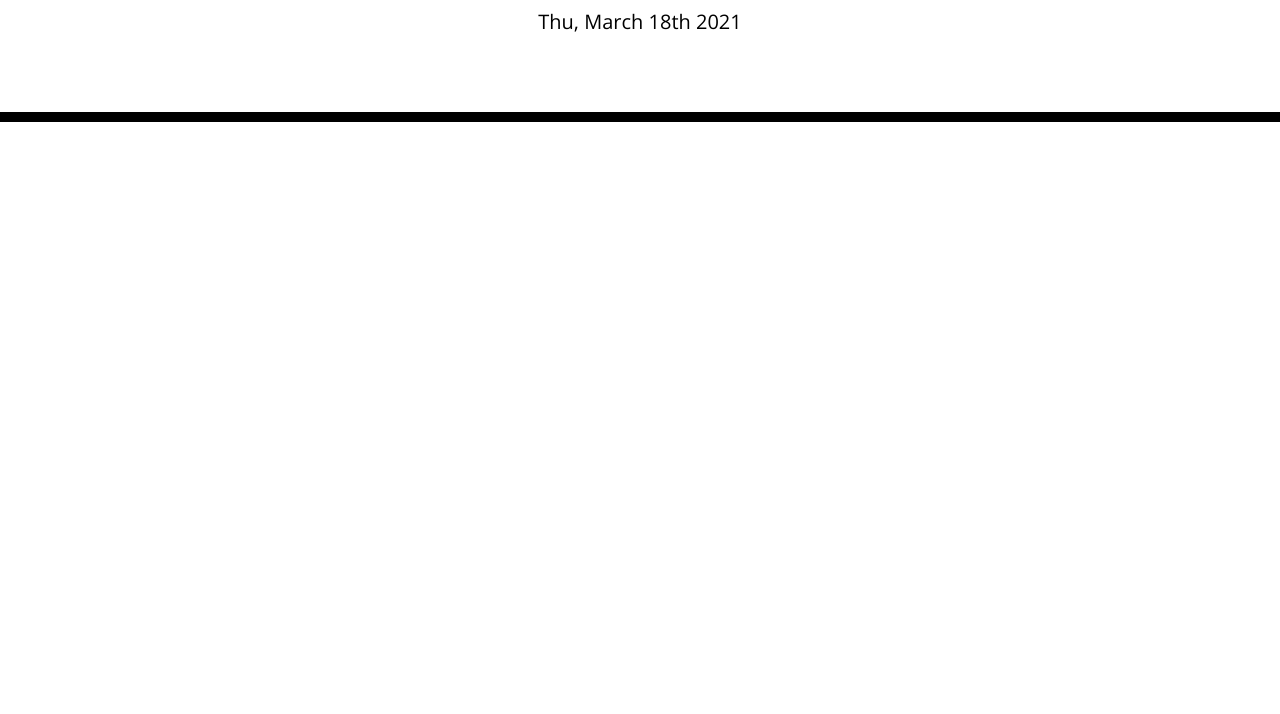
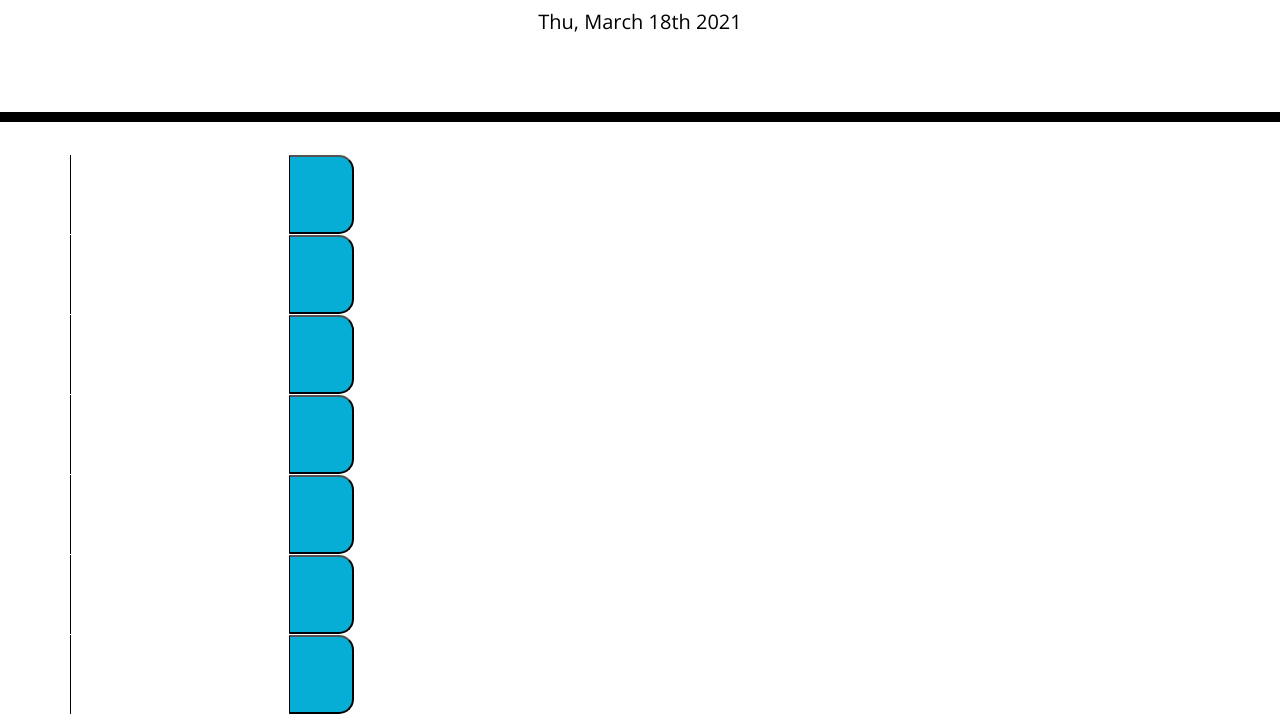
Before and after one commit to Emilyrh1058/Ch-5---Work-Day-Scheduler, a plain HTML site: page index.html in a window 1280 px wide. Shown: the part 182-896 px from the top of the page. Before the commit the page ends 800 px from the top, so only its background shows below. Drawn offline with nearby package versions, Linux system fonts and the light colour scheme.

Commit message:
create timeblocks and beginning time js

```diff
--- a/index.html
+++ b/index.html
@@ -30,6 +30,77 @@
     </header>
     <div class="container">
       <!-- Timeblocks go here -->
+      <div class="time-block">
+        <div class="row">
+          <div class="hour"></div>
+
+          <textarea></textarea>
+          <button class="saveBtn">
+            <i></i>
+            <!-- add icon-->
+          </button>
+        </div>
+      </div>
+      <div class="time-block">
+        <div class="row">
+          <div class="hour"></div>
+          <textarea></textarea>
+          <button class="saveBtn">
+            <i></i>
+            <!-- add icon-->
+          </button>
+        </div>
+      </div>
+      <div class="time-block">
+        <div class="row">
+          <div class="hour"></div>
+          <textarea></textarea>
+          <button class="saveBtn">
+            <i></i>
+            <!-- add icon-->
+          </button>
+        </div>
+      </div>
+      <div class="time-block">
+        <div class="row">
+          <div class="hour"></div>
+          <textarea></textarea>
+          <button class="saveBtn">
+            <i></i>
+            <!-- add icon-->
+          </button>
+        </div>
+      </div>
+      <div class="time-block">
+        <div class="row">
+          <div class="hour"></div>
+          <textarea></textarea>
+          <button class="saveBtn">
+            <i></i>
+            <!-- add icon-->
+          </button>
+        </div>
+      </div>
+      <div class="time-block">
+        <div class="row">
+          <div class="hour"></div>
+          <textarea></textarea>
+          <button class="saveBtn">
+            <i></i>
+            <!-- add icon-->
+          </button>
+        </div>
+      </div>
+      <div class="time-block">
+        <div class="row">
+          <div class="hour"></div>
+          <textarea></textarea>
+          <button class="saveBtn">
+            <i></i>
+            <!-- add icon-->
+          </button>
+        </div>
+      </div>
     </div>
 
     <script src="https://code.jquery.com/jquery-3.4.1.min.js"></script>
--- a/script.js
+++ b/script.js
@@ -10,3 +10,16 @@ function loadCurrent() {
 }
 
 loadCurrent()
+
+var beginningTime = moment().format("HH")
+console.log(beginningTime)
+
+//var endTime =
+
+
+
+
+
+// look up the moment.js current hour (to compare the time with the work hour)
+// look through previous mods/assignment for for each *employee
+// add something to html to compare with beginning time
```
